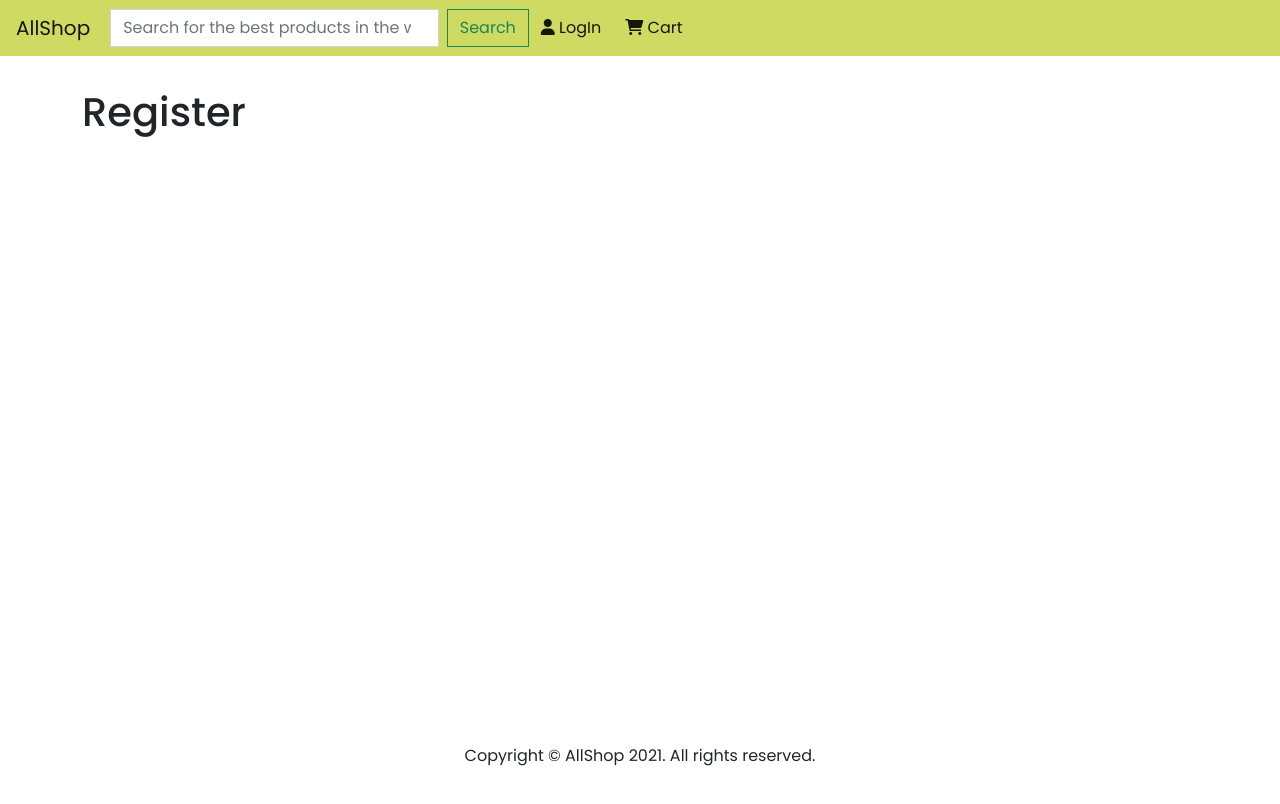
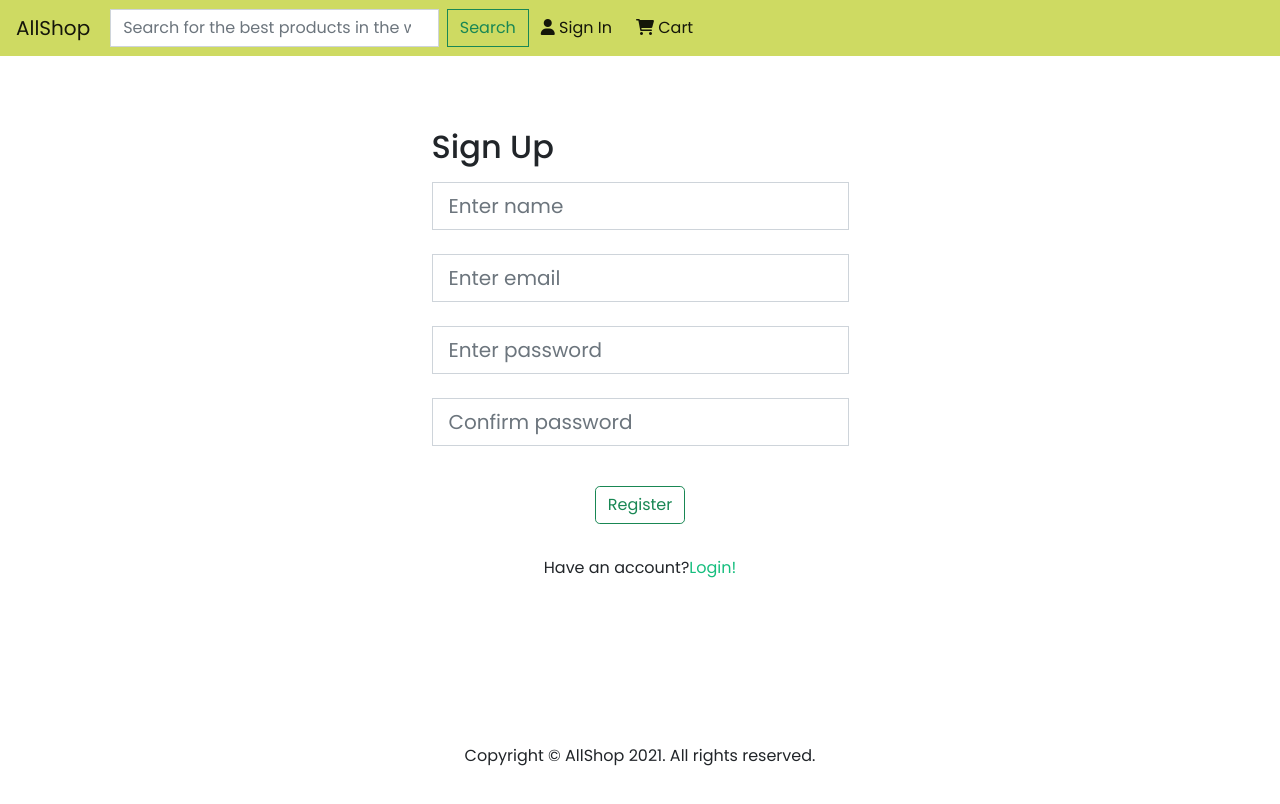
Before and after one commit to aurelchivu/AllShop, a React (Create React App) app in the folder frontend/: page /register in a window 1280 px wide. Shown: the top 804 px of the page. Built offline with nearby package versions, Linux system fonts and the light colour scheme.

Commit message:
Register Screen/functionality

```diff
--- a/frontend/src/components/Navbar.js
+++ b/frontend/src/components/Navbar.js
@@ -79,7 +79,7 @@ const Navbar = () => {
                   aria-current='page'
                 >
                   <i className='fas fa-user'></i>
-                  {` LogIn`}
+                  {` Sign In`}
                 </Link>
               </li>
             )}
--- a/frontend/src/redux/features/usersSlice.js
+++ b/frontend/src/redux/features/usersSlice.js
@@ -3,6 +3,11 @@ import axios from 'axios';
 
 const initialState = {
   userLogin: {
+    loading: false,
+    userInfo: null,
+    error: null,
+  },
+  userRegister: {
     loading: false,
     userInfo: null,
     error: null,
@@ -37,6 +42,38 @@ export const login = createAsyncThunk(
   }
 );
 
+export const register = createAsyncThunk(
+  'users/register',
+  async ({ name, email, password }, { rejectWithValue, dispatch }) => {
+    try {
+      const config = {
+        headers: {
+          'Content-Type': 'application/json',
+        },
+      };
+
+      const { data } = await axios.post(
+        'http://localhost:5000/api/users',
+        { name, email, password },
+        config
+      );
+
+      localStorage.setItem('userInfo', JSON.stringify(data));
+
+      dispatch(login({ email, password }));
+
+      return data;
+    } catch (error) {
+      console.log(error);
+      return rejectWithValue(
+        error.response && error.response.data.message
+          ? error.response.data.message
+          : error.message
+      );
+    }
+  }
+);
+
 export const logout = () => () => {
   localStorage.removeItem('userInfo');
   localStorage.removeItem('cartItems');
@@ -50,16 +87,39 @@ export const usersSlice = createSlice({
   reducers: {},
   extraReducers: (builder) => {
     // Add reducers for additional action types here, and handle loading state as needed
-    builder.addCase(login.pending, (state = initialState) => {
+    builder.addCase(login.pending, (state = initialState.userLogin) => {
       state.userLogin.loading = true;
     });
-    builder.addCase(login.fulfilled, (state = initialState, action) => {
-      state.userLogin.loading = false;
-      state.userLogin.userInfo = action.payload;
+    builder.addCase(
+      login.fulfilled,
+      (state = initialState.userLogin, action) => {
+        state.userLogin.loading = false;
+        state.userLogin.userInfo = action.payload;
+      }
+    );
+    builder.addCase(
+      login.rejected,
+      (state = initialState.userLogin, action) => {
+        state.userLogin.loading = false;
+        state.userLogin.error = action.payload;
+      }
+    );
+    builder.addCase(register.pending, (state = initialState.userRegister) => {
+      state.userRegister.loading = true;
     });
-    builder.addCase(login.rejected, (state = initialState, action) => {
-      state.userLogin.loading = false;
-      state.userLogin.error = action.payload;
-    });
+    builder.addCase(
+      register.fulfilled,
+      (state = initialState.userRegister, action) => {
+        state.userRegister.loading = false;
+        state.userRegister.userInfo = action.payload;
+      }
+    );
+    builder.addCase(
+      register.rejected,
+      (state = initialState.userRegister, action) => {
+        state.userRegister.loading = false;
+        state.userRegister.error = action.payload;
+      }
+    );
   },
 });
--- a/frontend/src/screens/LogInScreen.js
+++ b/frontend/src/screens/LogInScreen.js
@@ -8,6 +8,7 @@ import Loader from '../components/Loader';
 const LogInScreen = () => {
   const [email, setEmail] = useState('');
   const [password, setPassword] = useState('');
+
   const dispatch = useDispatch();
 
   const userLogin = useSelector((state) => state.users.userLogin);
@@ -32,9 +33,10 @@ const LogInScreen = () => {
     <div className='container py-5 h-100'>
       <div className='row d-flex justify-content-center h-100'>
         <div className='row d-flex justify-content-center h-100 col-md-7 col-lg-5 col-xl-5'>
+          <h2>Sign In</h2>
+          {error && <Message>{error}</Message>}
           {loading && <Loader />}
           <form onSubmit={submitHandler}>
-            {error && <Message>{error}</Message>}
             <div className='form-outline mb-4 '>
               <input
                 className='form-control form-control-lg'
@@ -77,14 +79,13 @@ const LogInScreen = () => {
                 Sign In
               </button>
             </div>
-            <div className='d-flex justify-content-around align-items-center my-3'>
-              <p>
-                <Link
-                  to={redirect ? `/register?redirect=${redirect}` : '/register'}
-                >
-                  <p>Don't have an account? Register here!</p>
-                </Link>
-              </p>
+            <div className='d-flex justify-content-center align-items-center my-3'>
+              Don't have an account?
+              <Link
+                to={redirect ? `/register?redirect=${redirect}` : '/register'}
+              >
+                Register here!
+              </Link>
             </div>
 
             <hr className='my-4'></hr>
--- a/frontend/src/screens/RegisterScreen.js
+++ b/frontend/src/screens/RegisterScreen.js
@@ -1,11 +1,111 @@
-import React from 'react'
+import React, { useState, useEffect } from 'react';
+import { Link, useLocation, useNavigate } from 'react-router-dom';
+import { useDispatch, useSelector } from 'react-redux';
+import { login, register } from '../redux/features/usersSlice';
+import Message from '../components/Message';
+import Loader from '../components/Loader';
 
 const RegisterScreen = () => {
+  const [name, setName] = useState('');
+  const [email, setEmail] = useState('');
+  const [password, setPassword] = useState('');
+  const [confirmPassword, setConfirmPassword] = useState('');
+  const [message, setMessage] = useState(null);
+
+  const dispatch = useDispatch();
+
+  const userRegister = useSelector((state) => state.users.userRegister);
+  const { loading, userInfo, error } = userRegister;
+
+  const location = useLocation();
+  const navigate = useNavigate();
+  const redirect = location.search ? location.search.split('=')[1] : '/';
+
+  useEffect(() => {
+    if (userInfo) {
+      navigate(redirect);
+    }
+  }, [navigate, userInfo, redirect]);
+
+  const submitHandler = (e) => {
+    e.preventDefault();
+    if (password !== confirmPassword) {
+      setMessage('Passwords do not match!');
+    } else {
+      dispatch(register({ name, email, password }));
+    }
+  };
+
   return (
-    <div>
-      <h1>Register</h1>
+    <div className='container py-5 h-100'>
+      <div className='row d-flex justify-content-center h-100'>
+        <div className='row d-flex justify-content-center h-100 col-md-7 col-lg-5 col-xl-5'>
+          <h2>Sign Up</h2>
+          {error && <Message>{error}</Message>}
+          {message && <Message>{message}</Message>}
+          {loading && <Loader />}
+          <form onSubmit={submitHandler}>
+            <div className='form-outline mb-4 '>
+              <input
+                className='form-control form-control-lg'
+                type='name'
+                placeholder='Enter name'
+                value={name}
+                onChange={(e) => setName(e.target.value)}
+              />
+            </div>
+            <div className='form-outline mb-4 '>
+              <input
+                className='form-control form-control-lg'
+                type='email'
+                placeholder='Enter email'
+                value={email}
+                onChange={(e) => setEmail(e.target.value)}
+              />
+            </div>
+
+            <div className='form-outline mb-4'>
+              <input
+                className='form-control form-control-lg'
+                type='password'
+                placeholder='Enter password'
+                value={password}
+                onChange={(e) => setPassword(e.target.value)}
+              />
+            </div>
+            <div className='form-outline mb-4'>
+              <input
+                className='form-control form-control-lg'
+                type='password'
+                placeholder='Confirm password'
+                value={confirmPassword}
+                onChange={(e) => setConfirmPassword(e.target.value)}
+              />
+            </div>
+
+            <div className='d-flex justify-content-around align-items-center'>
+              <button
+                type='submit'
+                className='btn btn-outline-success my-3 rounded-3'
+              >
+                Register
+              </button>
+            </div>
+            <div className='d-flex justify-content-center align-items-center my-3'>
+
+                {`Have an account? `}
+                <Link to={redirect ? `/login?redirect=${redirect}` : '/login'}>
+                  Login!
+                </Link>
+
+            </div>
+          </form>
+        </div>
+      </div>
     </div>
-  )
-}
+  );
+};
 
-export default RegisterScreen
+export default RegisterScreen;
+
+// Custom error handler
```
Also changed, not shown: 1 other file (tests, documents, lock files or other folders).
